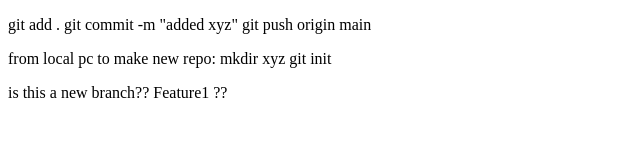
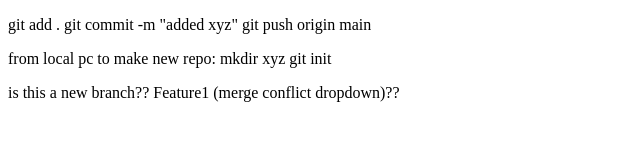
Before and after one commit to Senku24/localRepo, a plain HTML site: page index.html in a window 1280 px wide. Shown: the whole page, without its empty margins (0-640 px from the left). Drawn offline with Linux system fonts and the light colour scheme.

```diff
--- a/index.html
+++ b/index.html
@@ -16,6 +16,6 @@
         mkdir xyz
         git init
     </p>
-    <p>is this a new branch?? Feature1 ??</p>
+    <p>is this a new branch?? Feature1 (merge conflict dropdown)??</p>
 </body>
 </html>
```
